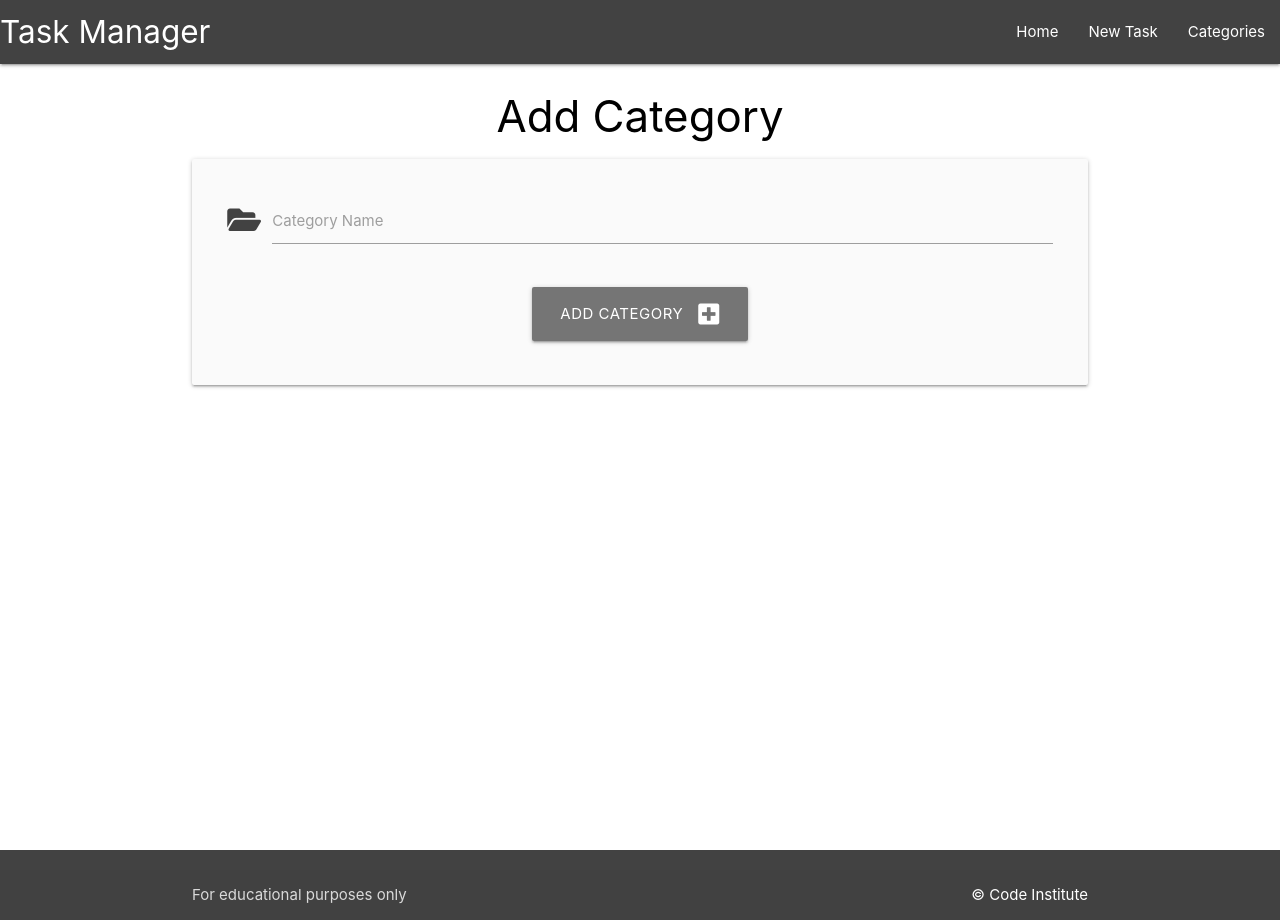
After one commit to b1ndark/flask-sqlalchemy-task-manager, a Flask app: page /add_category in a window 1280 px wide. The commit adds this page. Run offline with Flask 3, Linux system fonts and the light colour scheme.

Commit message:
addform to add_category.html, add it to route also

```diff
--- a/taskmanager/routes.py
+++ b/taskmanager/routes.py
@@ -1,4 +1,4 @@
-from flask import render_template
+from flask import render_template, request, redirect, url_for
 from taskmanager import app, db
 from taskmanager.models import Category, Task
 
@@ -7,3 +7,18 @@ from taskmanager.models import Category, Task
 @app.route("/")
 def home():
     return render_template("tasks.html")
+
+
+@app.route("/categories")
+def categories():
+    return render_template("categories.html")
+
+
+@app.route("/add_category", methods=["GET", "POST"])
+def add_category():
+    if request.method == "POST":
+        category = Category(category_name=request.form.get("category_name"))
+        db.session.add(category)
+        db.session.commit()
+        return redirect(url_for("categories"))
+    return render_template("add_category.html")
--- /dev/null
+++ b/taskmanager/templates/add_category.html
@@ -0,0 +1,30 @@
+{% extends "base.html" %}
+{% block content %}
+
+<h3 class="black-text center-align">Add Category</h3>
+
+<div class="row card-panel grey lighten-5">
+    <form class="col s12" method="POST" action="{{ url_for('add_category') }}">
+
+        <!-- Category name -->
+        <div class="row">
+            <div class="input-field col s12">
+                <i class="fas fa-folder-open prefix grey-text text-darken-3"></i>
+                <input id="category_name" name="category_name" minlength="3" maxlength="25" type="text" class="validate"
+                    required>
+                <label for="category_name">Category Name</label>
+            </div>
+        </div>
+
+        <!-- Submit button -->
+        <div class="row">
+            <div class="col s12 center-align">
+                <button type="submit" class="btn-large grey darken-1">
+                    Add Category <i class="fas fa-plus-square right"></i>
+                </button>
+            </div>
+        </div>
+    </form>
+</div>
+
+{% endblock %}
--- a/taskmanager/templates/base.html
+++ b/taskmanager/templates/base.html
@@ -26,8 +26,8 @@
                 <a href="#" data-target="mobile-demo" class="sidenav-trigger"><i class="fas fa-bars"></i></a>
                 <ul class="right hide-on-med-and-down">
                     <li><a href="{{ url_for('home') }}">Home</a></li>
-                    <li><a href="">New Task</a></li>
-                    <li><a href="">Categories</a></li>
+                    <li><a href="{{ url_for('add_category') }}">New Task</a></li>
+                    <li><a href="{{ url_for('categories') }}">Categories</a></li>
 
                 </ul>
             </div>
@@ -36,8 +36,8 @@
         <!-- mobile sidenav -->
         <ul class="sidenav" id="mobile-demo">
             <li><a href="{{ url_for('home') }}">Home</a></li>
-            <li><a href="">New Task</a></li>
-            <li><a href="">Categories</a></li>
+            <li><a href="{{ url_for('add_category') }}">New Task</a></li>
+            <li><a href="{{ url_for('categories') }}">Categories</a></li>
         </ul>
     </header>
 
```
Also changed, not shown: taskmanager/templates/categories.html (added, +15 -0 lines).
